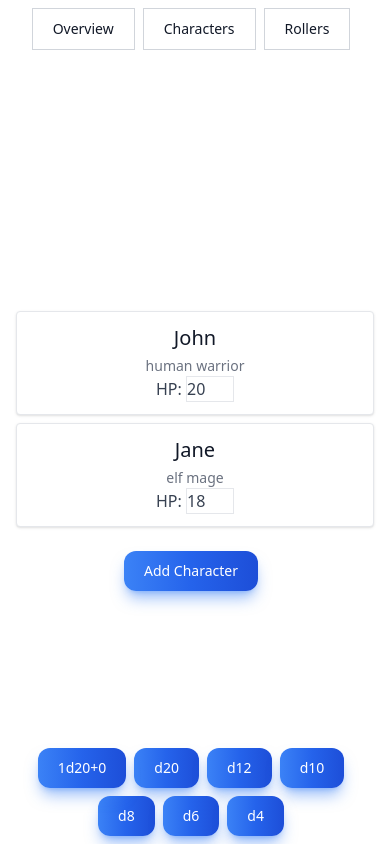
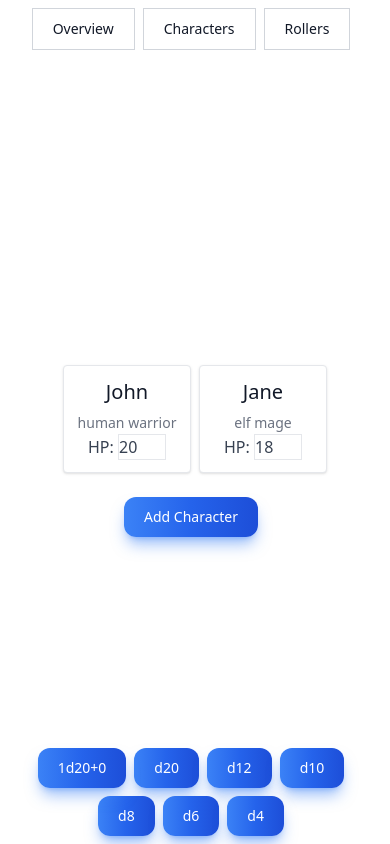
Before and after one commit to troyrthompson/dm-tools, a Next.js app: page /characters in a window 390 px wide. Built offline with nearby package versions, Linux system fonts and the light colour scheme.

Commit message:
Allow larger names in character card

```diff
--- a/app/components/characters/CharacterCard.tsx
+++ b/app/components/characters/CharacterCard.tsx
@@ -18,10 +18,10 @@ export const CharacterCard = ({character}) => {
     dispatch(updateCharacter(updatedCharacter));
   }
   return (
-    <div className="sm:w-1/12 w-full min-w-32 block w-full-sm bg-white border border-gray-200 rounded shadow dark:bg-gray-800 dark:border-gray-700 no-underline">
+    <div className="min-w-1/12 min-w-32 block w-full-sm bg-white border border-gray-200 rounded shadow dark:bg-gray-800 dark:border-gray-700 no-underline">
         <div className="flex flex-col items-center pb-3 pt-3">
-        <Link href={`./character/?id=${character.id}`} key={character.id}><h5 className="mb-1 text-xl font-medium text-gray-900 dark:text-white">{character.general.name}</h5></Link>
-            <span className="text-sm text-gray-500 dark:text-gray-400">{character.general.race} {character.general.class}</span>
+        <Link className="text-center" href={`./character/?id=${character.id}`} key={character.id}><h5 className="mb-1 text-xl font-medium text-gray-900 dark:text-white px-4">{character.general.name}</h5>
+            <span className="text-sm text-gray-500 dark:text-gray-400">{character.general.race} {character.general.class}</span></Link>
             <span className="text-md text-gray-700 dark:text-gray-400">HP: <input className="w-12 border border-gray-200" onChange={handleChange} type="number" value={hitPoints}></input></span>
         </div>
     </div>
```
